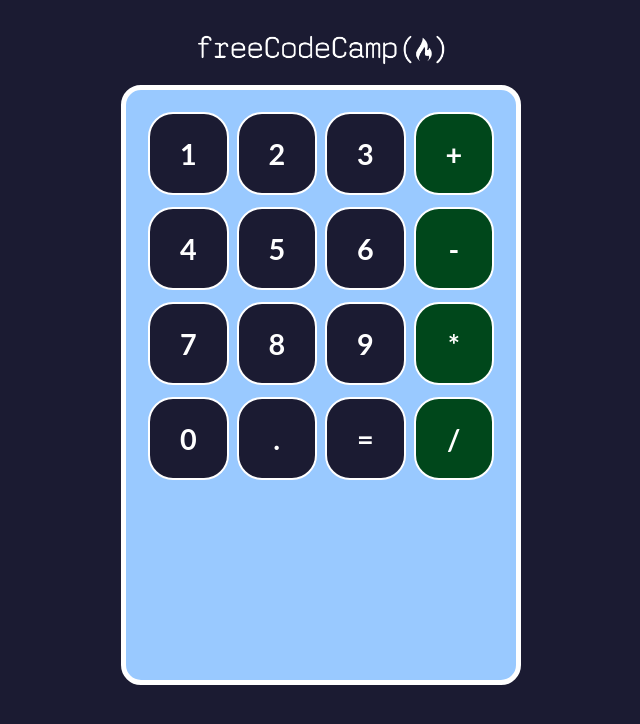
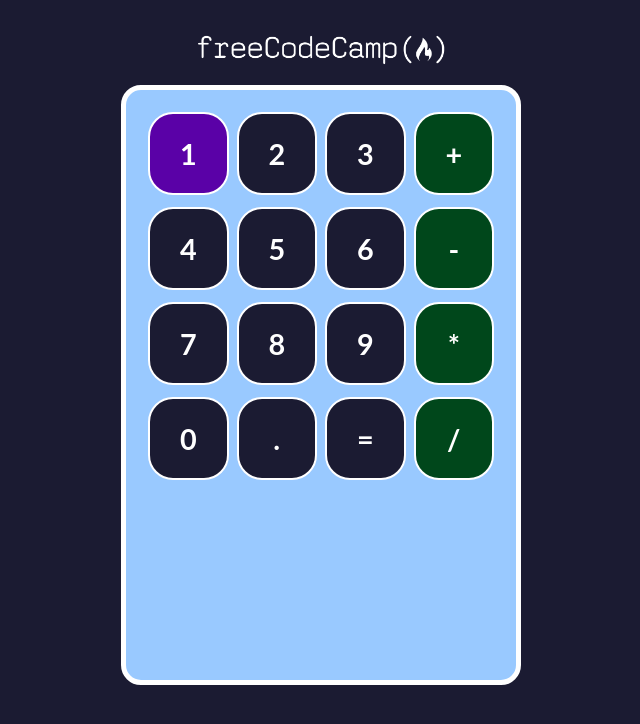
Before and after one commit to Hcrj99/Calculator, a React (Create React App) app: page / in a window 1280 px wide. In both pictures the pointer is over the element 507 px from the left and 153 px from the top of the page. Shown: the top 724 px of the page, without its empty margins (319-959 px from the left). Built offline with nearby package versions, Linux system fonts and the light colour scheme; the HTML template or start-up script is replaced by a standard one.

Commit message:
hover efect buttons

```diff
--- a/src/styles/button.css
+++ b/src/styles/button.css
@@ -15,7 +15,15 @@
   user-select: none;
 }
 
+.button-container:hover {
+  background-color: #5a01a7;
+}
+
 .operator {
   background-color: #00471b;
 
 }
+
+.operator:hover {
+  background-color: #ff6600;
+}
```
